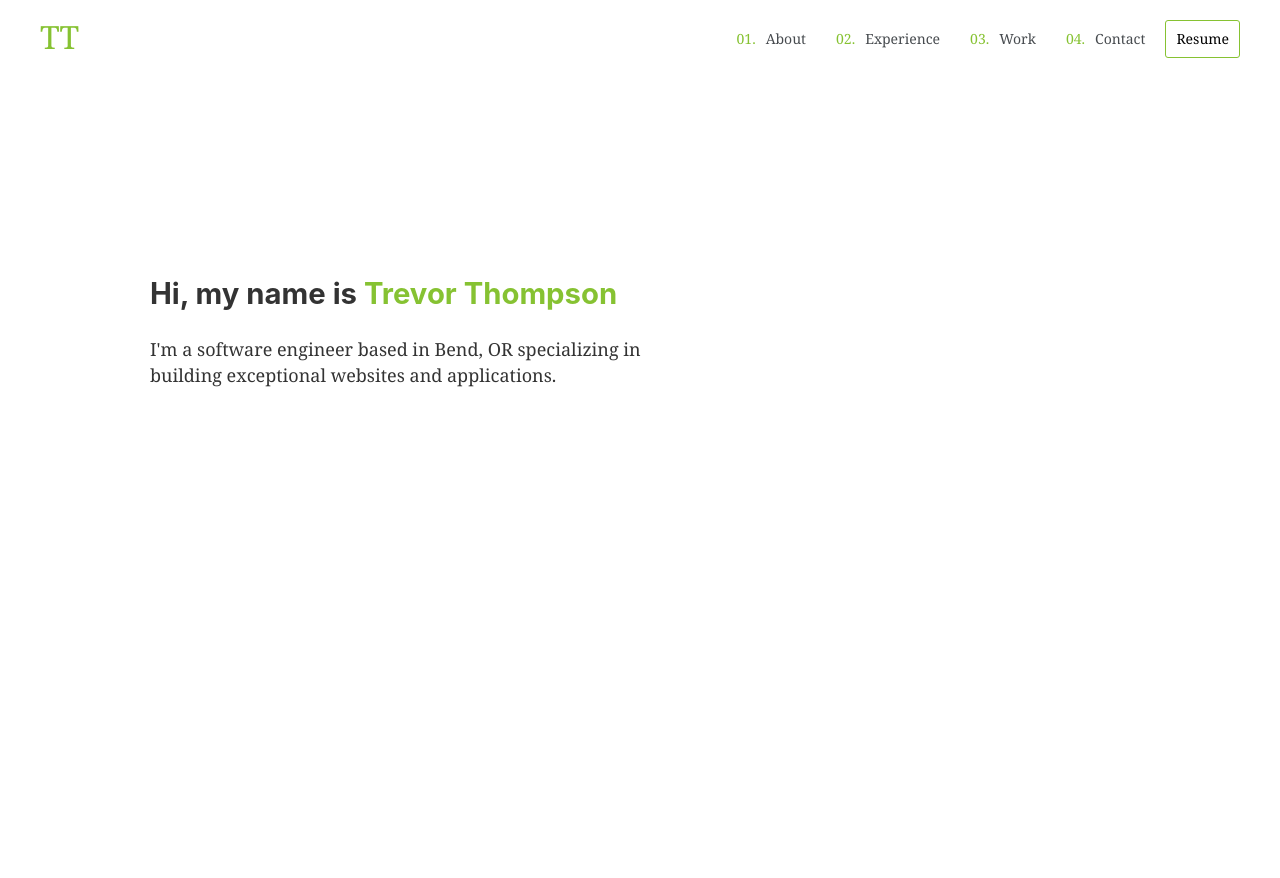
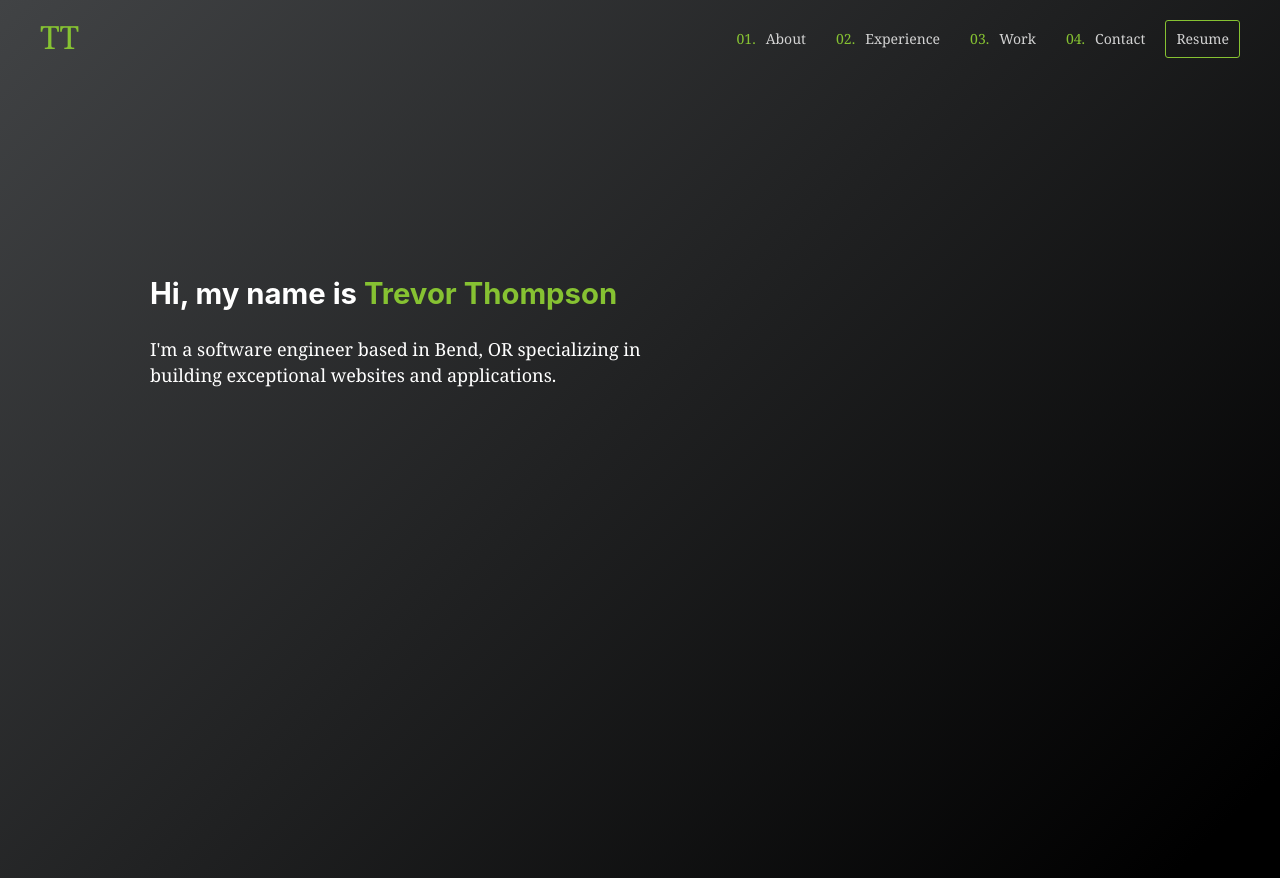
Before and after one commit to TrevorThomp/trevorthompson, a Gatsby site: page / in a window 1280 px wide. Built offline with nearby package versions, Linux system fonts and the light colour scheme; Gatsby itself is replaced by a stand-in of ours; some packages are replaced by stand-ins of ours.

Commit message:
added gradient background color

```diff
--- a/src/components/layout.js
+++ b/src/components/layout.js
@@ -1,13 +1,20 @@
-/**
- * Layout component that queries for data
- * with Gatsby's useStaticQuery component
- *
- * See: https://www.gatsbyjs.org/docs/use-static-query/
- */
-
 import React from "react";
 import PropTypes from "prop-types";
 import { useStaticQuery, graphql } from "gatsby";
+import styled from "styled-components";
+import { theme } from "../styles";
+const { colors, fontSizes } = theme;
+
+const StyledContent = styled.div`
+	color: white;
+	background-color: ${colors.black};
+	background-image: linear-gradient(
+		315deg,
+		${colors.black} 5%,
+		${colors.slateGray} 100%
+	);
+	min-height: 100vh;
+`;
 
 import Header from "./header";
 import "./layout.css";
@@ -24,10 +31,10 @@ const Layout = ({ children }) => {
 	`);
 
 	return (
-		<>
+		<StyledContent>
 			<Header siteTitle={data.site.siteMetadata.title} />
 			<div id="content">{children}</div>
-		</>
+		</StyledContent>
 	);
 };
 
--- a/src/components/nav.js
+++ b/src/components/nav.js
@@ -30,7 +30,7 @@ const StyledListItem = styled.li`
 `;
 
 const StyledListLink = styled(Link)`
-	color: ${colors.slateGray};
+	color: #d3d3d3;
 	padding: 10px;
 	text-decoration: none;
 	transition: ${theme.transition};
@@ -41,6 +41,7 @@ const StyledListLink = styled(Link)`
 `;
 
 const StyledResumeButton = styled.button`
+	color: #d3d3d3;
 	padding: 5px 10px;
 	border: 1px solid ${colors.lightGreen};
 	font-size: ${fontSizes.sm};
--- a/src/pages/index.js
+++ b/src/pages/index.js
@@ -1,7 +1,7 @@
 import React from "react";
 import { graphql } from "gatsby";
 import styled from "styled-components";
-import { Layout, SEO } from "../components";
+import { Layout } from "../components";
 import { theme } from "../styles";
 const { colors, fontSizes } = theme;
 
--- a/src/styles/theme.js
+++ b/src/styles/theme.js
@@ -5,8 +5,8 @@ const theme = {
 		darkGreen: "#61892F",
 		lightGreen: "#86C232",
 		fadedGreen: hex2rgba("#86C232", 0.4),
-		black: "#222629",
-		slateGray: "#474B4F",
+		black: "#000000",
+		slateGray: "#414345",
 		lightGray: "#6B6E70",
 	},
 
```
